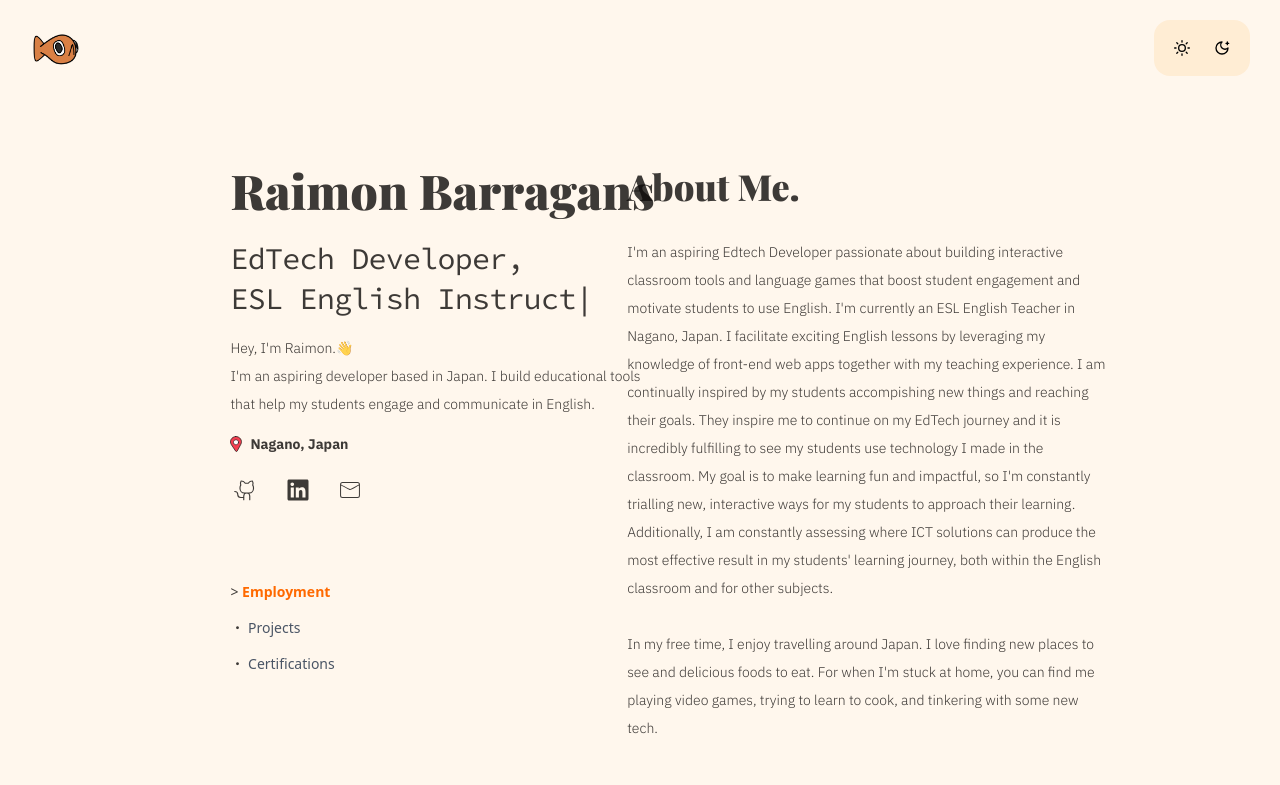
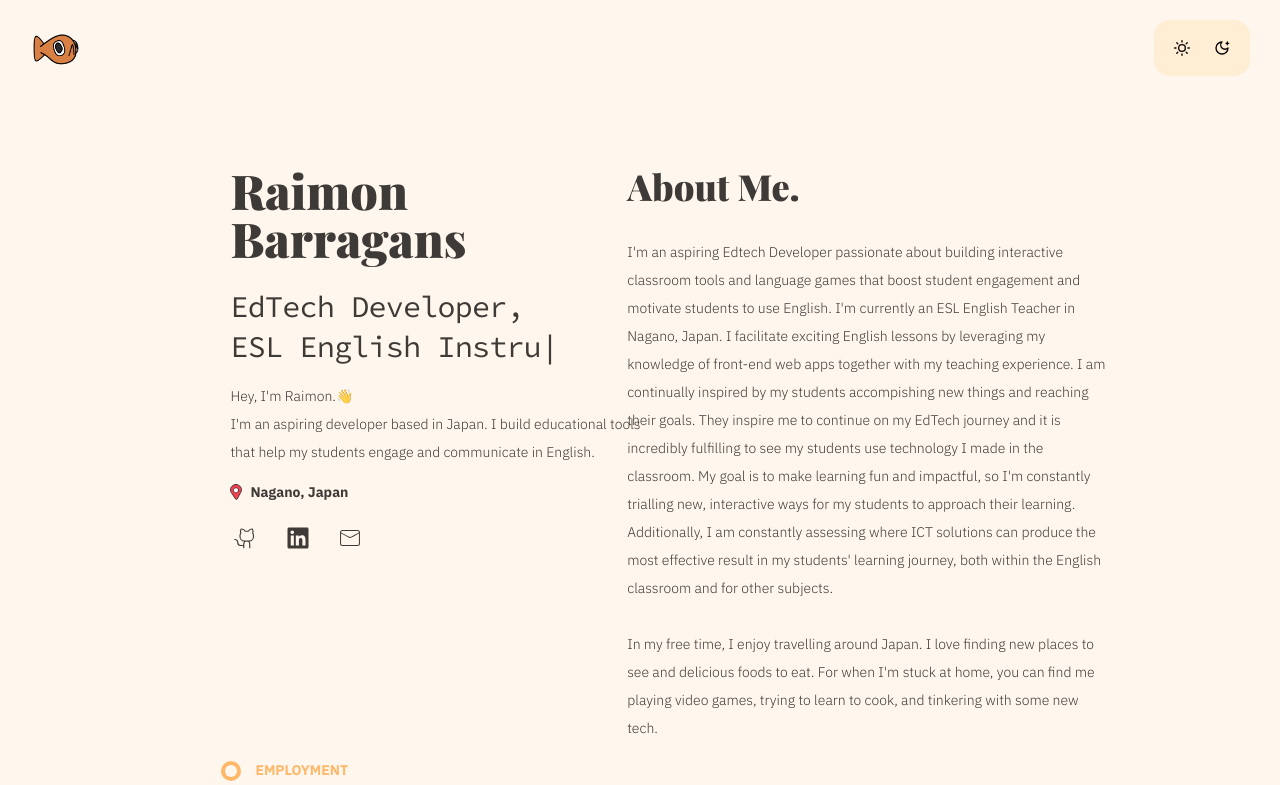
Before and after one commit to lem-san/Raimon.io, a React (Vite) app: page / in a window 1280 px wide. Shown: the top 785 px of the page. Built offline with nearby package versions, Linux system fonts and the light colour scheme; a web font is replaced by a local one.

Commit message:
Added side bar indicator

```diff
--- a/index.html
+++ b/index.html
@@ -12,7 +12,7 @@
     <link href="https://fonts.googleapis.com/css2?family=IBM+Plex+Sans+Condensed:ital,wght@0,100;0,200;0,300;0,400;0,500;0,600;0,700;1,100;1,200;1,300;1,400;1,500;1,600;1,700&family=IBM+Plex+Sans:ital,wght@0,100..700;1,100..700&display=swap" rel="stylesheet">
   </head>
   <body>
-    <div id="root"></div>
+    <div id="root" className="scroll-smooth"></div>
     <script type="module" src="/src/main.jsx"></script>
   </body>
 </html>
--- a/src/components/Employment.jsx
+++ b/src/components/Employment.jsx
@@ -3,7 +3,7 @@ import employment from '../data/employment'
 import clsx from 'clsx'
 import TruncateText from './TruncateText'
 
-export default function Employment( {id} ) {
+export default function Employment( {id, className=''} ) {
   const numEntries = employment.length
   const [visible, setVisible] = useState(Array(numEntries).fill(false))
   const [isHovered, setIsHovered] = useState(null)
@@ -49,7 +49,7 @@ export default function Employment( {id} ) {
   }
 
   return (
-    <div id={id}>
+    <div id={id} className={clsx(className)}>
       <h2 className="font-family-playfair text-4xl pt-4">Employment.</h2>
       {employment.map((entry, index) => {
         const isVisible = visible[index]
--- a/src/components/Info.jsx
+++ b/src/components/Info.jsx
@@ -5,7 +5,7 @@ import Certification from './Certification'
 export default function Information({className = ''}) {
 
     return (
-        <div className={`font-light font-family-ibx text-stone-950/80 ${className}`}>
+        <div className={`font-light font-family-ibx text-stone-950/80 scroll-smooth ${className}`}>
             <h2 className='font-family-playfair text-4xl pt-4 pb-8'>About Me.</h2>
             <p className="pb-10 leading-7 text-sm">
             I'm an aspiring Edtech Developer passionate about building interactive classroom tools and language games that boost student engagement and motivate students to use English.
@@ -17,9 +17,9 @@ export default function Information({className = ''}) {
             <br />
             In my free time, I enjoy travelling around Japan. I love finding new places to see and delicious foods to eat. For when I'm stuck at home, you can find me playing video games, trying to learn to cook, and tinkering with some new tech.
             </p>
-            <Employment id="employment"/>
-            <Project id="project"/>
-            <Certification id="certification"/>
+            <Employment id="employment" className="scroll-mt-30"/>
+            <Project id="project"  className="scroll-mt-30"/>
+            <Certification id="certification" className="scroll-mt-30"/>
             <p className='text-xs pt-15 leading-5'>
                 Coded in <a href='https://code.visualstudio.com/' className='font-bold'>Visual Studio Code</a>. Built in <a href='https://vite.dev/' className='font-bold'>Vite</a> and <a href='https://tailwindcss.com/' className='font-bold'>Tailwind CSS</a>, deployed with <a href='https://www.netlify.com/' className='font-bold'>Netlify</a>.
                 <br />
--- a/src/components/Profile.jsx
+++ b/src/components/Profile.jsx
@@ -11,14 +11,14 @@ export default function Profile({ className = '' }) {
       const sectionIds = ['employment', 'project', 'certification'];
       const activeSection = useActiveInfoSection(sectionIds);
     return (
-        <div className={`text-stone-950/80 ${className}`}>
+        <div className={`text-stone-950/80 max-w-[50%] ${className}`}>
             <h1 className="font-family-playfair text-5xl py-[1rem]">Raimon Barragans</h1>
             <TypeAnimation
                 sequence={[
                     // Same substring at the start will only be typed out once, initially
-                    'Event Coordinator',
+                    '\nEvent Coordinator',
                     1000, // wait 1s before replacing "Mice" with "Hamsters"
-                    'ALT English Teacher',
+                    '\nALT English Teacher',
                     1000,
                     'EdTech Developer,\nESL English Instructor',
                     1000,
@@ -26,7 +26,7 @@ export default function Profile({ className = '' }) {
                 wrapper="h3"
                 speed={60}
                 style={{whiteSpace: 'pre-line'}}
-                className="font-family-source text-3xl py-[0.5rem] leading-10 tracking-tight"
+                className="font-family-source text-3xl py-[0.5rem] leading-10 tracking-tight h-full"
             />
             <h3 className="w-105 font-family-ibx font-light text-sm leading-7 py-2">
                 Hey, I'm Raimon.👋 <br /> I'm an aspiring developer based in Japan. I build educational tools that help my students engage and communicate in English.
--- a/src/components/Project.jsx
+++ b/src/components/Project.jsx
@@ -8,7 +8,7 @@ import { MdOutlineZoomIn } from "react-icons/md";
 import Zoom from 'react-medium-image-zoom'
 import 'react-medium-image-zoom/dist/styles.css'
 
-export default function Project( {id} ){
+export default function Project({ id, className = '' }) {
 
     const numEntries = project.length
     const [isHovered, setIsHovered] = useState(false)
@@ -84,7 +84,7 @@ export default function Project( {id} ){
     })
 
     return (
-        <div>
+        <div id={id} className={clsx(className)}>
             <h2 className="font-family-playfair text-4xl pt-4">Projects.</h2>
             {projectEntries}
         </div>
--- a/src/components/SideBar.jsx
+++ b/src/components/SideBar.jsx
@@ -1,24 +1,25 @@
 export default function SideBar({ active }) {
+
+  const sections = ['employment', 'project', 'certification']
+
   return (
-    <div className="fixed flex flex-col space-y-4 sticky pt-20 text-sm">
-      <div>
-        <p>{active === 'employment' ? '> ' : '・ '}
-        <a href="#employment" className={`transition-colors duration-300 ${active === 'employment' ? 'text-orange-500 font-bold' : 'text-gray-600'}`}>
-          Employment
-        </a></p>
-      </div>
-      <div>
-        <p>{active === 'project' ? '> ' : '・ '}
-        <a href="#project" className={`transition-colors duration-300 ${active === 'project' ? 'text-orange-500 font-bold' : 'text-gray-600'}`}>
-          Projects
-        </a></p>
-      </div>
-      <div>
-        <p>{active === 'certification' ? '> ' : '・ '}
-        <a href="#certification" className={`transition-colors duration-300 ${active === 'certification' ? 'text-orange-500 font-bold' : 'text-gray-600'}`}>
-          Certifications
-        </a></p>
-      </div>
+    <>
+    <div className="flex flex-col sticky pt-53 text-sm font-family-ibx max-w-[30%]">
+        {sections.map((entry) =>
+          <div className="flex items-center gap-3">
+            <ul className="relative border-s border-gray-300">
+                <li className="mb-10 ms-6 flex items-center justify-center">
+                    {active === entry ? <span className="transition-all duration-200 absolute w-5 h-5 bg-orange-300 rounded-full -start-2.5 ring-6 ring-orange-50"><span className="flex h-full justify-center"><span className="w-3 h-3 bg-orange-50 rounded-full self-center"></span></span></span> : <span className="absolute -start-1.5 w-3 h-3 bg-stone-900/80 rounded-full ring-6 ring-orange-50"></span>}
+                    <h3 className="font-medium leading-tight">
+                      <a href={`#${entry}`} className={`transition-all duration-300 ${active === entry ? 'text-orange-300 font-bold uppercase' : 'text-stone-950/50 font-light'}`}>
+                      {entry}</a>
+                    </h3>
+                </li>
+            </ul>
+          </div>
+        )}
+        <div className="fixed left-50 top-212.5 w-[30%] h-20 bg-orange-50"></div>
     </div>
+    </>
   );
 }
--- a/src/data/certification.js
+++ b/src/data/certification.js
@@ -6,8 +6,9 @@ export default [
     {
         id: 1,
         accreditation: "Bachelor of ICT (Software)",
-        association: "Swinburne University of Techbology",
+        association: "Swinburne University of Technology",
         thumbnail: swinburne,
+        desc: "Acquired knowledge in front-end and mobile app development, database design, networking, DevOps, data structures and logic, and UI/UX design.",
         link: "https://www.swinburne.edu.au/",
         progress: 100,
         compDate: "2020"
@@ -17,6 +18,7 @@ export default [
         accreditation: "Advanced Diploma (Network Security & Design)",
         association: "Swinburne TAFE",
         thumbnail: swinburne,
+        desc: "Studied network administration, virtual infrastructure, network security, Windows Server insfrastucture, and CCNA networking modules.",
         link: "https://www.swinburne.edu.au/",
         progress: 100,
         compDate: "2015"
@@ -26,6 +28,7 @@ export default [
         accreditation: "JLPT N3 Certification (日本語能力試験)",
         association: "The Japan Foundation & J.E.E.S.",
         thumbnail: jlpt,
+        desc: "Obtained full working-proficiency Japanese.",
         link: "https://www.jlpt.jp/",
         progress: 100,
         compDate: "2020"
@@ -35,6 +38,7 @@ export default [
         accreditation: "TEFL Certification",
         association: "The TEFL Org",
         thumbnail: tefl,
+        desc: "Teaching English as a Foreign Language. Covered effective classroom management, tailored lesson planning, teaching methodologies and language learning approaches.",
         link: "https://www.tefl.org/",
         progress: 60,
         compDate: ""
--- a/src/index.css
+++ b/src/index.css
@@ -8,6 +8,9 @@
   --font-family-ibx: IBM Plex Sans, sans-serif;
 }
 
+html {
+  scroll-behavior: smooth;
+}
 .custom-cursor:hover {
   cursor: url('/assets/steve-cursor.cur'), auto;
 }
```
Also changed, not shown: src/components/Certification.jsx (+33 -16 lines).
